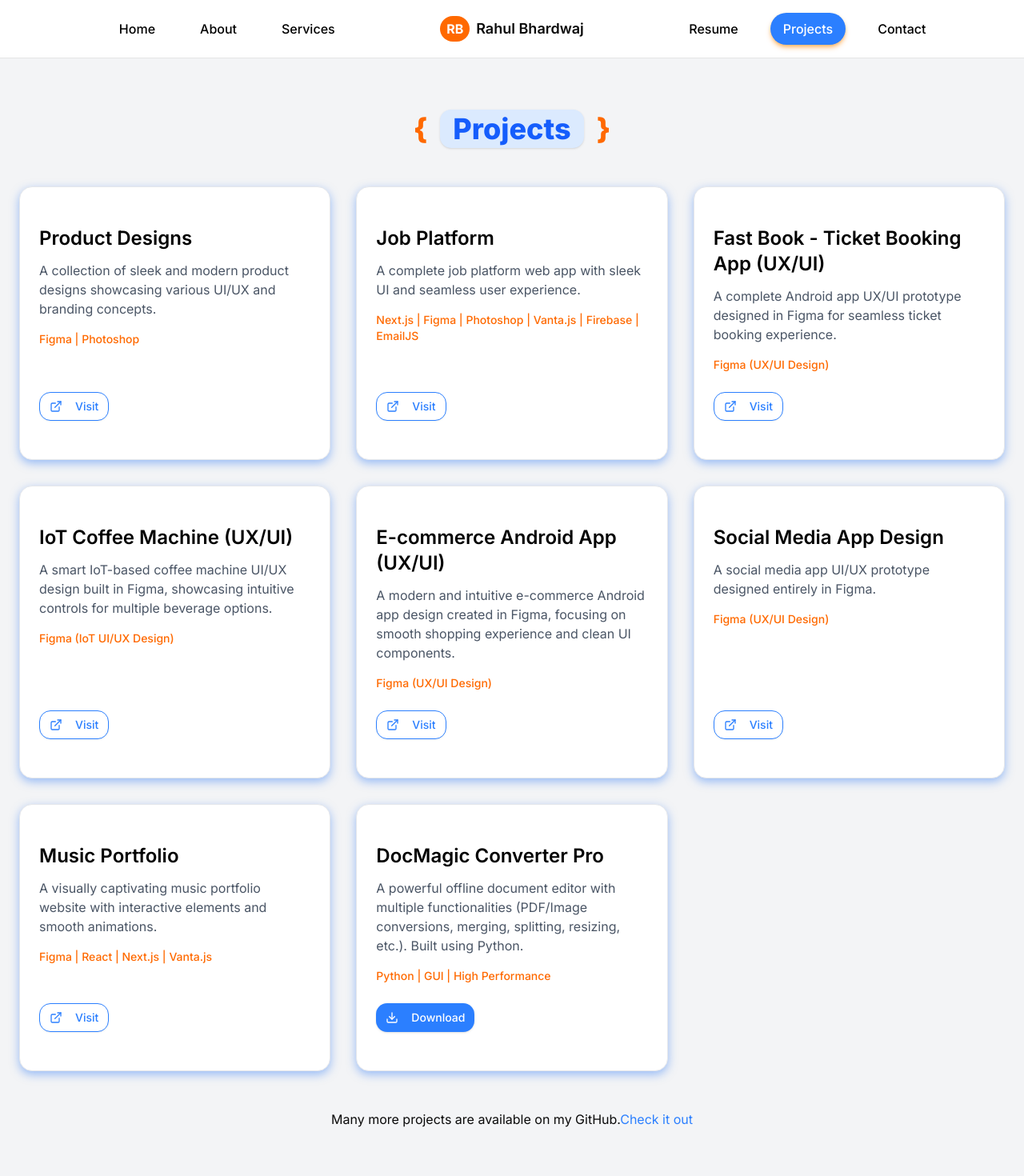
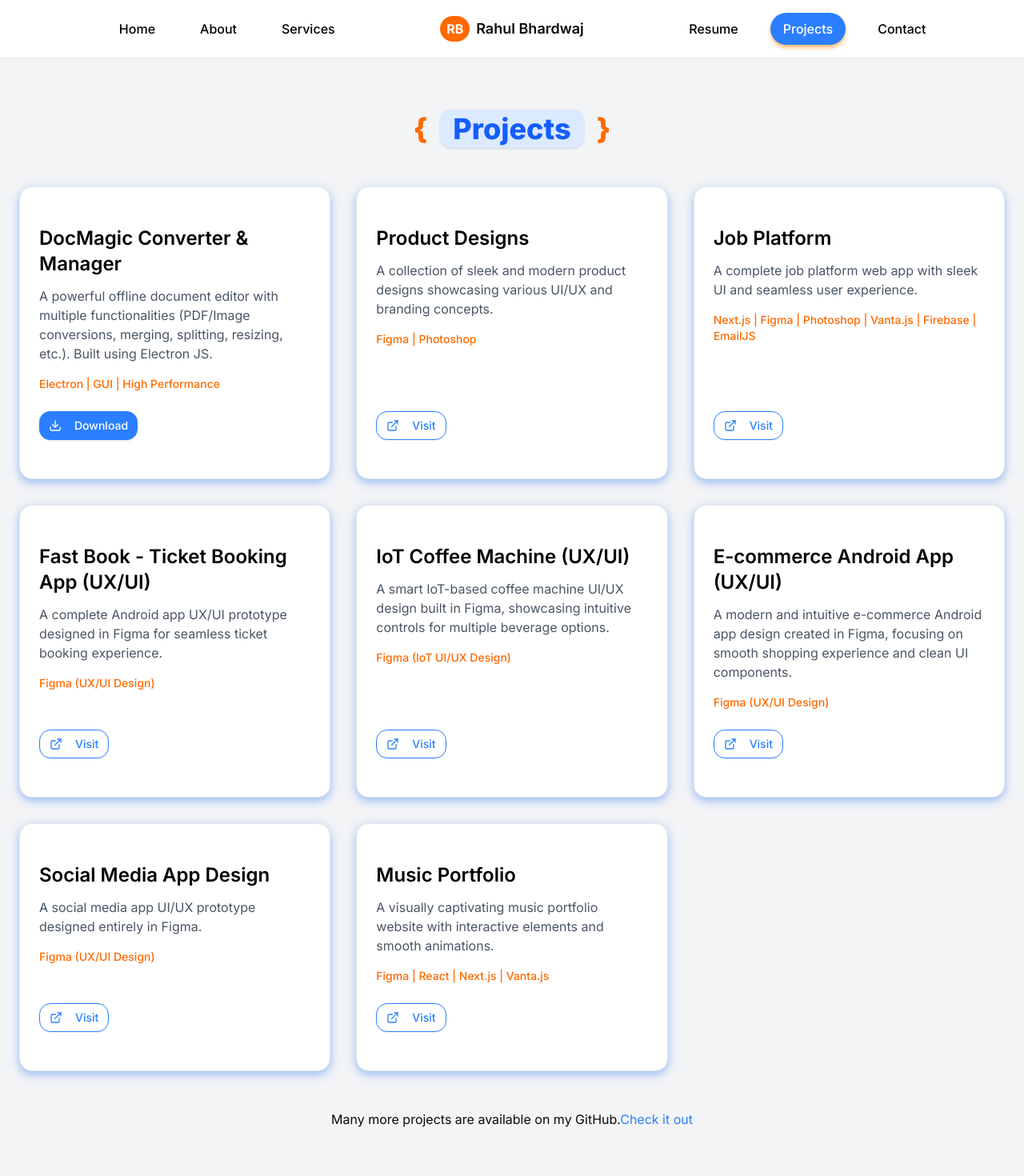
Before and after one commit to DarkZ143/rbportfolio, a Next.js app: page /projects in a window 1280 px wide. Shown: the top 1470 px of the page at 80% size. Built offline with nearby package versions, Linux system fonts and the light colour scheme.

Commit message:
Add files via upload

```diff
--- a/src/app/projects/page.tsx
+++ b/src/app/projects/page.tsx
@@ -9,6 +9,13 @@ import Loader from "../comp/loader";
 
 
 const projects = [
+  {
+    title: "DocMagic Converter & Manager",
+    description:
+      "A powerful offline document editor with multiple functionalities (PDF/Image conversions, merging, splitting, resizing, etc.). Built using Electron JS.",
+    tech: "Electron | GUI | High Performance",
+    downloadLink: "/DMC.rar",
+  },
   {
     title: "Product Designs",
     description:
@@ -60,13 +67,7 @@ const projects = [
     tech: "Figma | React | Next.js | Vanta.js",
     link: "https://therbsound.vercel.app",
   },
-  {
-    title: "DocMagic Converter Pro",
-    description:
-      "A powerful offline document editor with multiple functionalities (PDF/Image conversions, merging, splitting, resizing, etc.). Built using Python.",
-    tech: "Python | GUI | High Performance",
-    downloadLink: "/DMC.zip",
-  },
+
 
 ];
 
```
